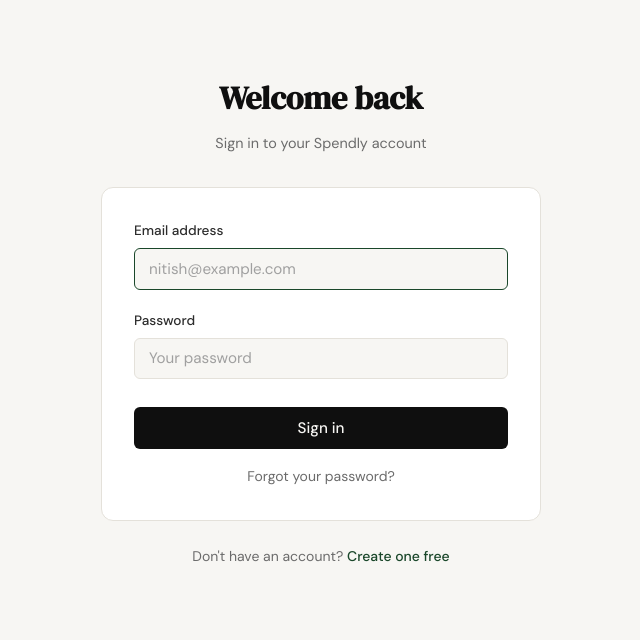
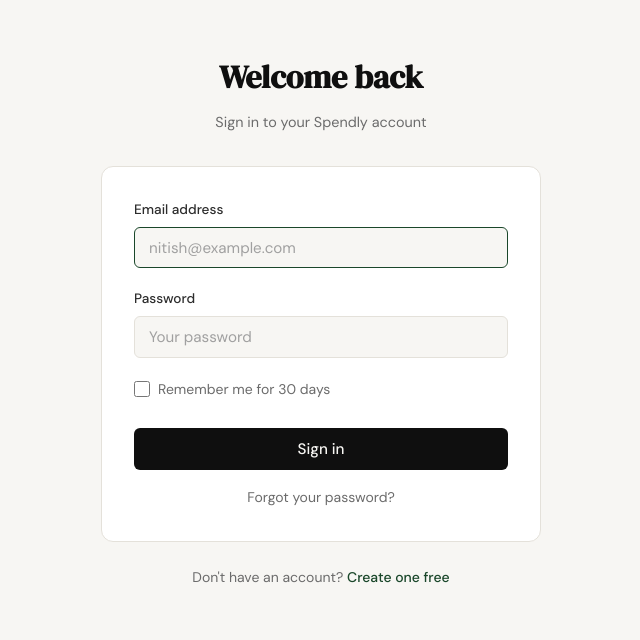
Before and after one commit to aniket28-git/spendly, a Flask app: page /login in a window 1280 px wide. Shown: the part 61-701 px from the top of the page, without its empty margins (319-959 px from the left). Run offline with Flask 3, Linux system fonts and the light colour scheme.

Commit message:
auth: add Remember me / persistent sessions
Checking "Remember me for 30 days" on the login form sets
session.permanent = True, which attaches a Max-Age cookie so the session
survives browser restarts. Unchecked leaves the default session cookie that
expires when the browser closes. PERMANENT_SESSION_LIFETIME is set to 30 days.

Co-Authored-By: Claude Sonnet 4.6 <noreply@anthropic.com>

```diff
--- a/app.py
+++ b/app.py
@@ -12,6 +12,7 @@ app = Flask(__name__)
 app.secret_key = "dev-secret-change-in-production"
 
 app.config.update(
+    PERMANENT_SESSION_LIFETIME=timedelta(days=30),
     MAIL_SERVER=os.environ.get("MAIL_SERVER", "smtp.gmail.com"),
     MAIL_PORT=int(os.environ.get("MAIL_PORT", 587)),
     MAIL_USE_TLS=True,
@@ -76,6 +77,7 @@ def login():
         if user is None or not check_password_hash(user["password_hash"], password):
             return render_template("login.html", error="Invalid email or password.")
 
+        session.permanent = bool(request.form.get("remember"))
         session["user_id"] = user["id"]
         session["user_name"] = user["name"]
         return redirect(url_for("dashboard"))
--- a/static/css/style.css
+++ b/static/css/style.css
@@ -441,6 +441,25 @@ a { color: inherit; text-decoration: none; }
 }
 
 .form-group { margin-bottom: 1.25rem; }
+
+.form-check {
+    display: flex;
+    align-items: center;
+    gap: 0.5rem;
+    margin-bottom: 1.25rem;
+    font-size: 0.875rem;
+    color: var(--ink-muted);
+}
+
+.form-check input[type="checkbox"] {
+    width: 16px;
+    height: 16px;
+    accent-color: var(--accent);
+    cursor: pointer;
+    flex-shrink: 0;
+}
+
+.form-check label { cursor: pointer; }
 
 .form-row {
     display: grid;
--- a/templates/login.html
+++ b/templates/login.html
@@ -30,6 +30,10 @@
                            class="form-input" placeholder="Your password"
                            required>
                 </div>
+                <div class="form-check">
+                    <input type="checkbox" id="remember" name="remember" value="1">
+                    <label for="remember">Remember me for 30 days</label>
+                </div>
                 <button type="submit" class="btn-submit">Sign in</button>
             </form>
             <p style="text-align:center; margin-top:1rem; font-size:0.875rem;">
```
